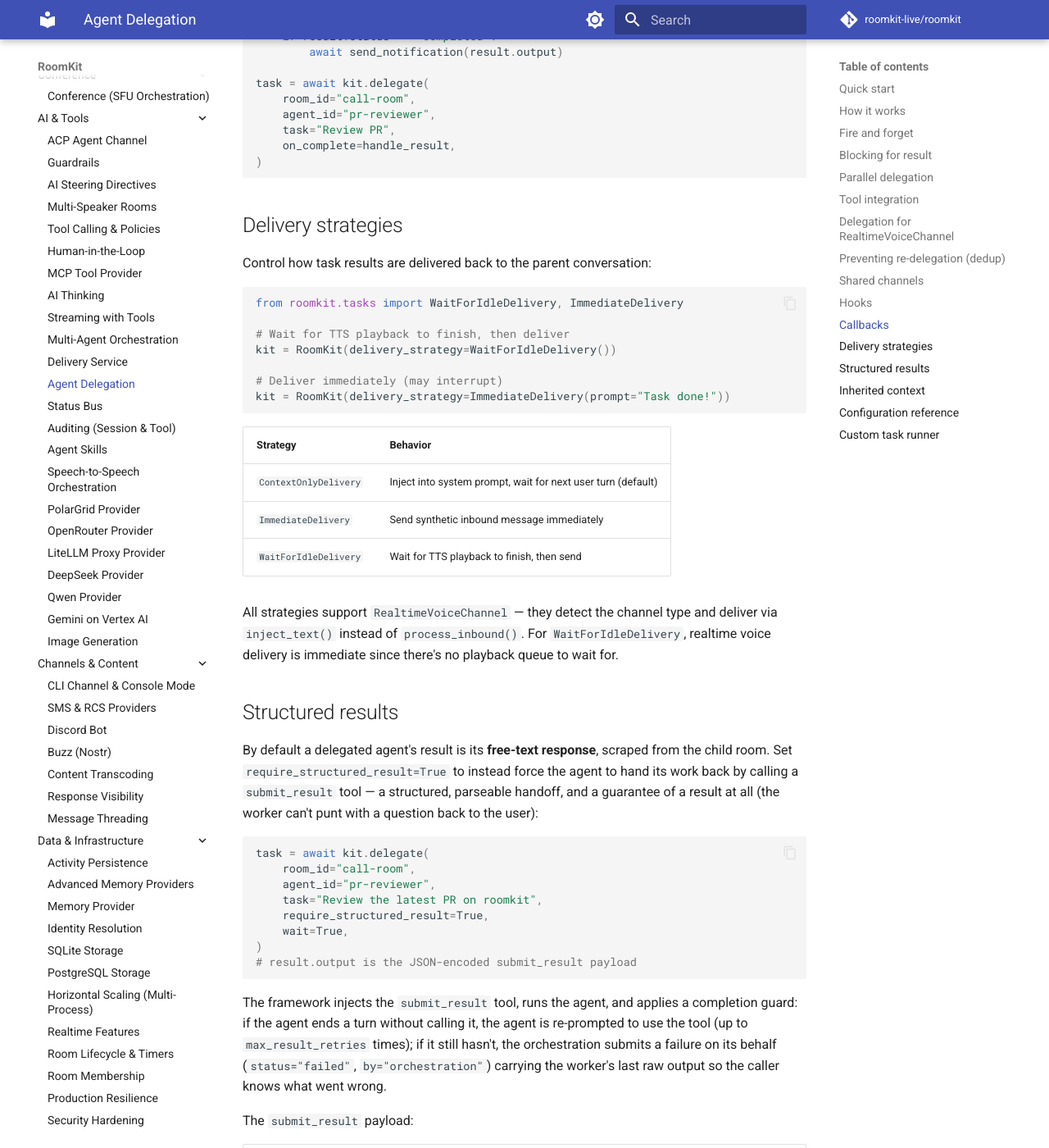
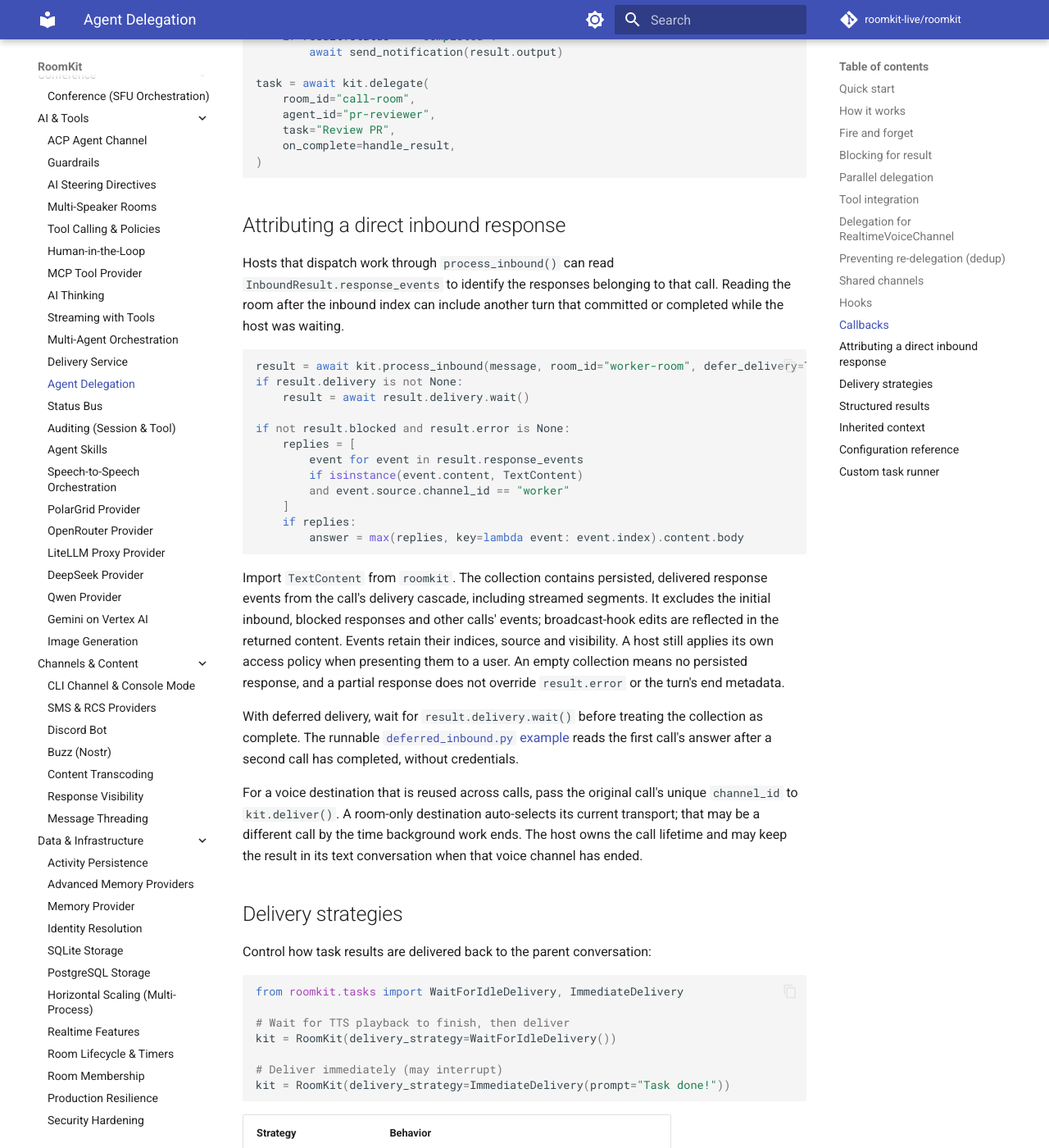
Before and after one commit to roomkit-live/roomkit-docs, an MkDocs documentation site: the page built from docs/guides/agent-delegation.md, in a window 1280 px wide and 1400 px high, scrolled down 4705 px. Shown: the whole window at 82% size. Built offline with MkDocs 1.6.1 and Material for MkDocs 9.7.7, drawn with Linux system fonts in a browser that asks for light colours; comment, search, counter and statistics services are not loaded.

Commit message:
docs: explain per-call response attribution and voice destinations

````diff
--- a/docs/guides/agent-delegation.md
+++ b/docs/guides/agent-delegation.md
@@ -219,6 +219,47 @@ task = await kit.delegate(
 )
 ```
 
+## Attributing a direct inbound response
+
+Hosts that dispatch work through `process_inbound()` can read
+`InboundResult.response_events` to identify the responses belonging to that call.
+Reading the room after the inbound index can include another turn that committed
+or completed while the host was waiting.
+
+```python
+result = await kit.process_inbound(message, room_id="worker-room", defer_delivery=True)
+if result.delivery is not None:
+    result = await result.delivery.wait()
+
+if not result.blocked and result.error is None:
+    replies = [
+        event for event in result.response_events
+        if isinstance(event.content, TextContent)
+        and event.source.channel_id == "worker"
+    ]
+    if replies:
+        answer = max(replies, key=lambda event: event.index).content.body
+```
+
+Import `TextContent` from `roomkit`. The collection contains persisted, delivered
+response events from the call's delivery cascade, including streamed segments.
+It excludes the initial inbound, blocked responses and other calls' events;
+broadcast-hook edits are reflected in the returned content. Events retain their
+indices, source and visibility. A host still applies its own access policy when
+presenting them to a user. An empty collection means no persisted response, and
+a partial response does not override `result.error` or the turn's end metadata.
+
+With deferred delivery, wait for `result.delivery.wait()` before treating the
+collection as complete. The runnable
+[`deferred_inbound.py` example](https://github.com/roomkit-live/roomkit/blob/main/examples/deferred_inbound.py)
+reads the first call's answer after a second call has completed, without credentials.
+
+For a voice destination that is reused across calls, pass the original call's
+unique `channel_id` to `kit.deliver()`. A room-only destination auto-selects its
+current transport; that may be a different call by the time background work ends.
+The host owns the call lifetime and may keep the result in its text conversation
+when that voice channel has ended.
+
 ## Delivery strategies
 
 Control how task results are delivered back to the parent conversation:
````
Also changed, not shown: docs/features.md (+8 -0 lines).
